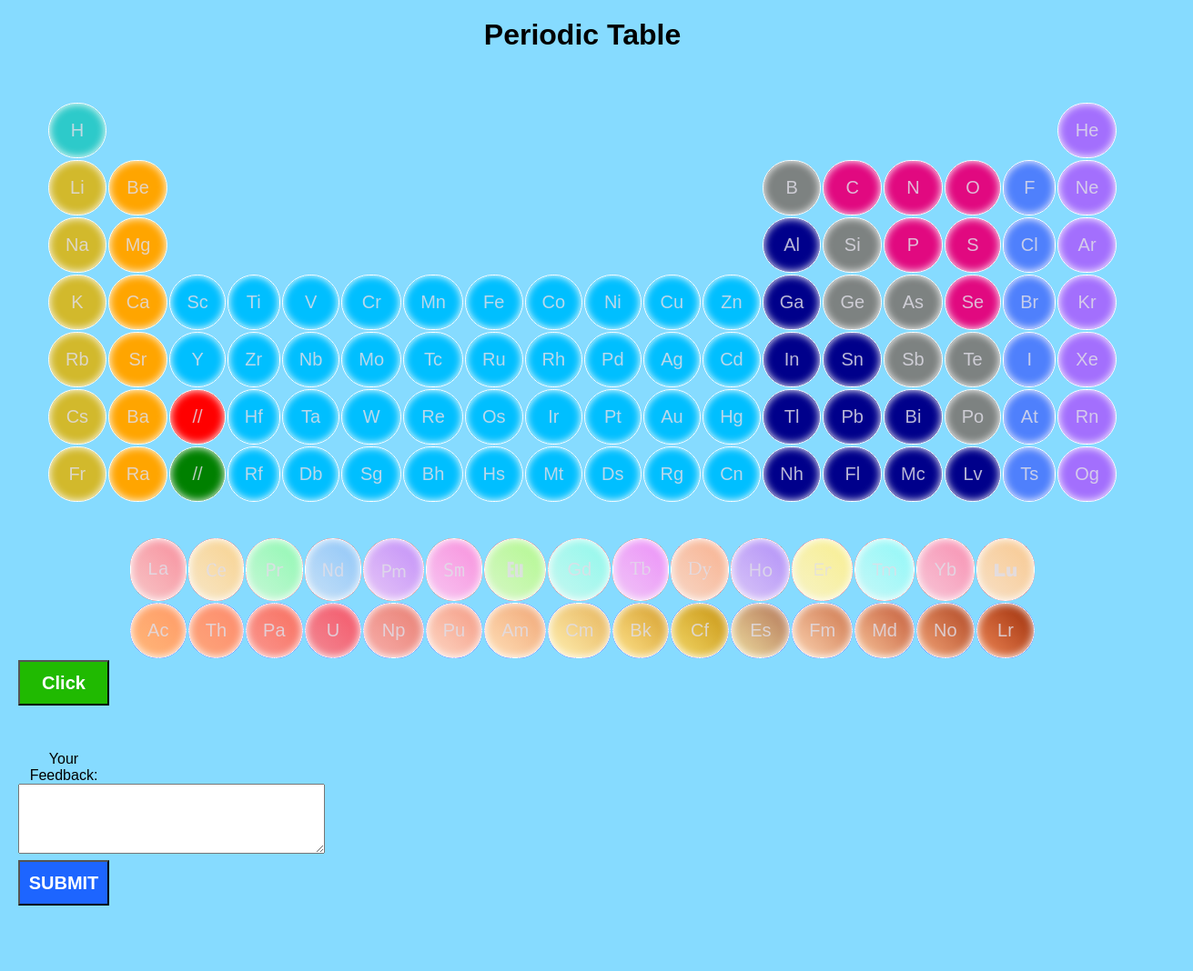
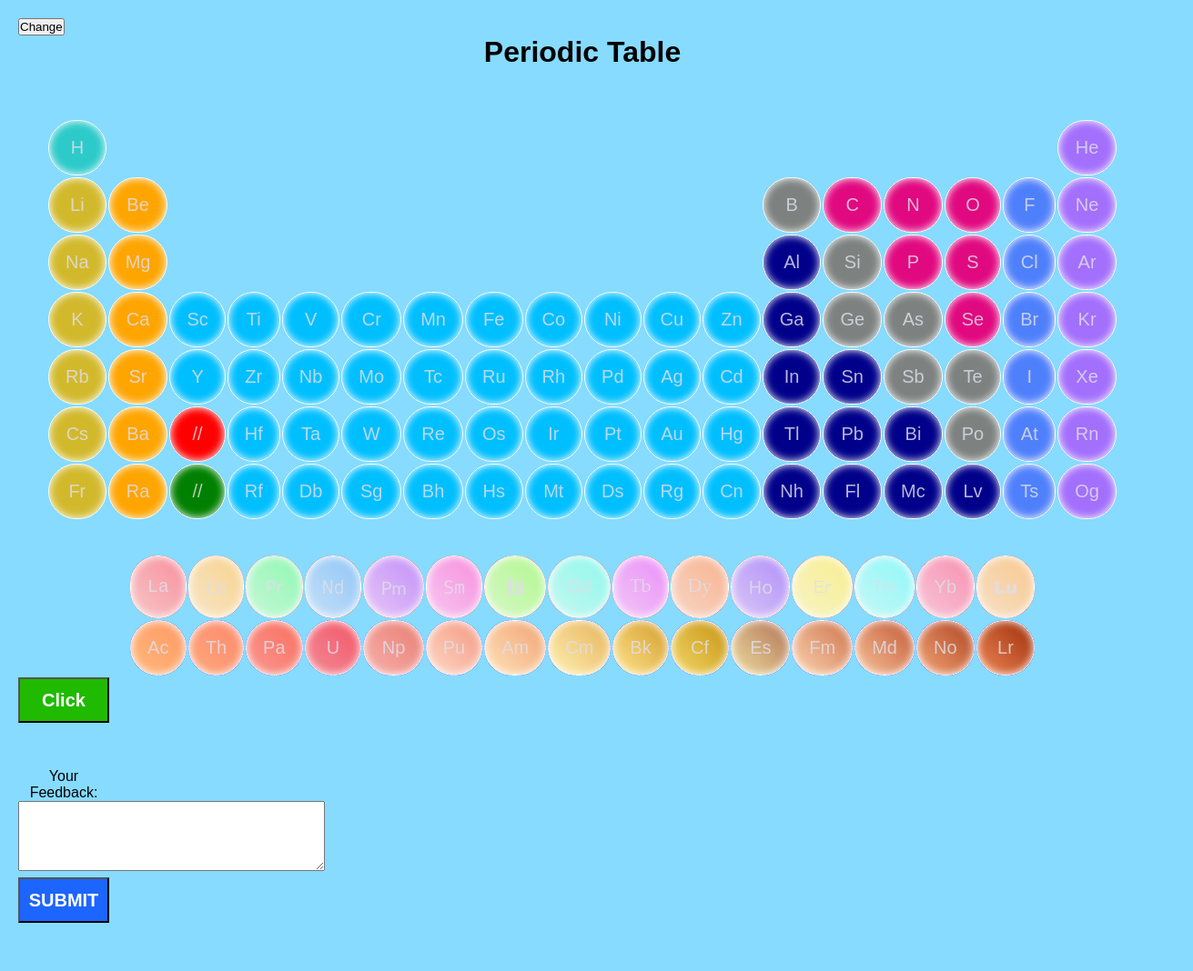
Before and after one commit to HassaanFarid994/2nd_Periodic_Table, a plain HTML site: page index.html in a window 1280 px wide. Shown: the whole page at 91% size, 1311 px wide, since content can reach past the window. Drawn offline with Linux system fonts and the light colour scheme.

Commit message:
remaining

```diff
--- a/index.html
+++ b/index.html
@@ -9,6 +9,7 @@
 </head>
 
 <body>
+    <button class="change">Change</button>
     <header id="period">
         <h1>Periodic Table</h1>
     </header>
@@ -437,7 +438,7 @@
 
     <p class="my-paragraph">
         <label for="feedback">Your Feedback:</label><br>
-        <textarea id="feedback" name="feedback" rows="5" cols="40" required></textarea><br><br>
+        <textarea id="feedback" name="feedback" rows="5" cols="40" required onfocus="this.style.backgroundColor = 'red'" onblur="this.style.backgroundColor = 'gray'" o></textarea><br><br>
     </p>
     <p class="Ma">
         <button class="Majid" onclick="Maj()"><b>SUBMIT</b></button>
--- a/style.css
+++ b/style.css
@@ -9,19 +9,9 @@ h1 {
     text-align: center;
 }
 
-/* #ahmed{
-
-    display: flex;
-    justify-items: center;
-    text-align: center;
-} */
-/*
-#just{
-    display: flex;
-} */
-
-/* for elements color */
-
+.change{
+    margin-right: 100%;
+}
 
 .yellow {
     background-color: rgb(210, 185, 44);
```
Also changed, not shown: app.js (line endings or trailing spaces).
